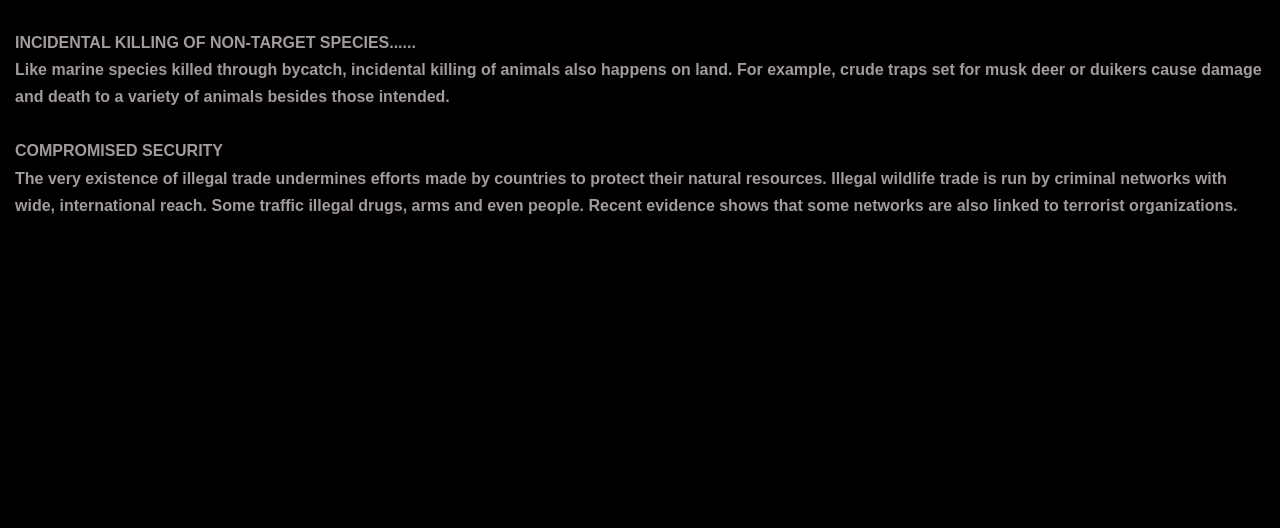
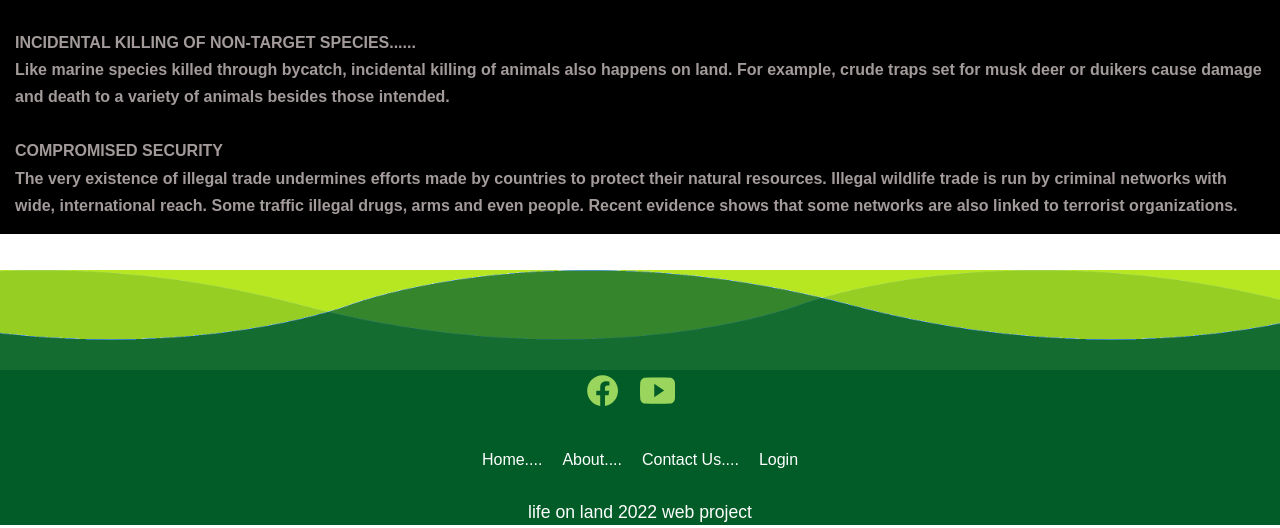
Before and after one commit to sathsaranigithub/new_project, a PHP site: page /illegalwildlife.html in a window 1280 px wide. Shown: the part 4573-5101 px from the top of the page. Before the commit the page ends 4787 px from the top, so only its background shows below. Run offline with PHP 8.4, Linux system fonts and the light colour scheme.

Commit message:
modify some files

```diff
--- a/illegalwildlife.html
+++ b/illegalwildlife.html
@@ -154,6 +154,37 @@
     </div>
     <script src="illegalwildlife.js"></script>
 
+
+
+    <br>
+    <BR></BR>
+    <br><br>
+		    <!-- footer html code -->
+    <footer>
+      <div class="waves">
+        <div class="wave" id="wave1"></div>
+        <div class="wave" id="wave2"></div>
+        <div class="wave" id="wave3"></div>
+        <div class="wave" id="wave4"></div>
+      </div>
+      <ul class="social_icon">
+       <li><a href="https://www.facebook.com/SriLankaWildlifeConservationSociety"><ion-icon name="logo-facebook"></ion-icon></a></li>
+       <li><a href="https://www.youtube.com/channel/UCSfky3CZx5WPjc9oQwmQeNg"><ion-icon name="logo-youtube"></ion-icon></a></li>
+       <li><a href="#"></a></li>
+
+      </ul>
+      <ul class="menu">
+        <li><a href="mainpagemodify.html">Home.... </a></li>
+        <li><a href="aboutus.html">About.... </a></li>
+        <li><a href="http://localhost/new_project/contact/">Contact Us.... </a></li>
+        <li><a href="#">Login </a></li>
+      </ul>
+      <p>life on land 2022 web project</p>
+    </footer>
+    <script type="module" src="https://unpkg.com/ionicons@5.5.2/dist/ionicons/ionicons.esm.js"></script>
+<script nomodule src="https://unpkg.com/ionicons@5.5.2/dist/ionicons/ionicons.js"></script>
+
+
 </body>
 
 </html
--- a/mainpagemodify.html
+++ b/mainpagemodify.html
@@ -553,8 +553,8 @@ economic assets and livelihood opportunities.
 
       </ul>
       <ul class="menu">
-        <li><a href="mainpagemodify.html">Home.... </a></li>
-        <li><a href="#">About.... </a></li>
+        <li><a href="mainpagemodify.html">Home....</a></li>
+        <li><a href="aboutus.html">About.... </a></li>
         <li><a href="http://localhost/new_project/contact/">Contact Us.... </a></li>
         <li><a href="#">Login </a></li>
       </ul>
--- a/style.css
+++ b/style.css
@@ -533,8 +533,8 @@ footer .menu li
   list-style: none;
 }
 
-footer .social_icon li a
-
+footer .social_icon li a,
+footer .menu li a
 {
   font-size: 2em;
   color: #fff;
--- a/style02.css
+++ b/style02.css
@@ -170,3 +170,142 @@ p::first-letter {
 .detail{
     color: rgb(163, 154, 154);
 }
+/* FOOTER CSS CODE START HERE  */
+@import url('https://fonts.googleapis.com/css?family=Poppins:200,300,400,500,600,700,800,900&display=swap');
+footer{
+  position: relative;
+  width: 100%;
+  background: #025c27;
+  min-height: 100px;
+  padding: 20px 50px;
+  display: flex;
+  justify-content: center;
+  align-items: center;
+  flex-direction: column;
+  height: 155px;
+}
+
+footer .social_icon,
+footer .menu
+{
+  position: relative;
+  display: flex;
+  justify-content: center;
+  align-items: center;
+  margin: 10px 0;
+  flex-wrap: wrap;
+
+}
+
+footer .social_icon li,
+footer .menu li
+{
+  list-style: none;
+}
+
+footer .social_icon li a,
+footer .menu li a
+{
+  font-size: 1em;
+  color: #fff;
+  margin: 0 10px;
+  display: inline-block;
+  transition: 0.5s;
+}
+footer .social_icon li a:hover
+{
+transform: translateY(-10px);
+}
+footer .social_icon li a
+
+{
+  font-size: 2.2em;
+  color: rgb(205, 255, 111);
+  margin: 0 10px;
+  display: inline-block;
+  text-decoration: none;
+  opacity: 0.75;
+
+}
+footer .menu li a:hover
+{
+  opacity: 1;
+}
+
+footer p{
+
+  color: #fff;
+  text-align: center;
+  margin-top: 15px;
+  margin-bottom: 10px;
+  font-size: 1.1em;
+}
+
+footer .wave
+{
+  position: absolute;
+  top:  -100px;
+  left: 0;
+  width: 100%;
+  height: 100px;
+  background: url(wave.png);
+  background-size: 1000px 100px;
+}
+footer .wave#wave1
+{
+  z-index: 1000;
+  opacity: 1;
+  bottom: 0;
+  animation: animatewave 4s linear infinite;
+}
+footer .wave#wave2
+{
+  z-index: 999;
+  opacity: 0.5;
+  bottom: 10px;
+  animation: animatewave_02 4s linear infinite;
+}
+footer .wave#wave3
+{
+  z-index: 1000;
+  opacity: 0.2;
+  bottom: 15px;
+  animation: animatewave 3s linear infinite;
+}
+footer .wave#wave4
+{
+  z-index: 999;
+  opacity: 0.7;
+  bottom: 20px;
+  animation: animatewave_02 3s linear infinite;
+}
+
+@keyframes animatewave
+{
+    0%
+    {
+        background-position-x: 1000px;
+    }
+    100%
+    {
+
+        background-position-x: 0px;
+
+    }
+  }
+
+  @keyframes animatewave_02
+{
+    0%
+    {
+        background-position-x: 1000px;
+    }
+    100%
+    {
+
+        background-position-x: 0px;
+
+    }
+
+}
+/* FOOTER CSS CODE END HERE */
```
